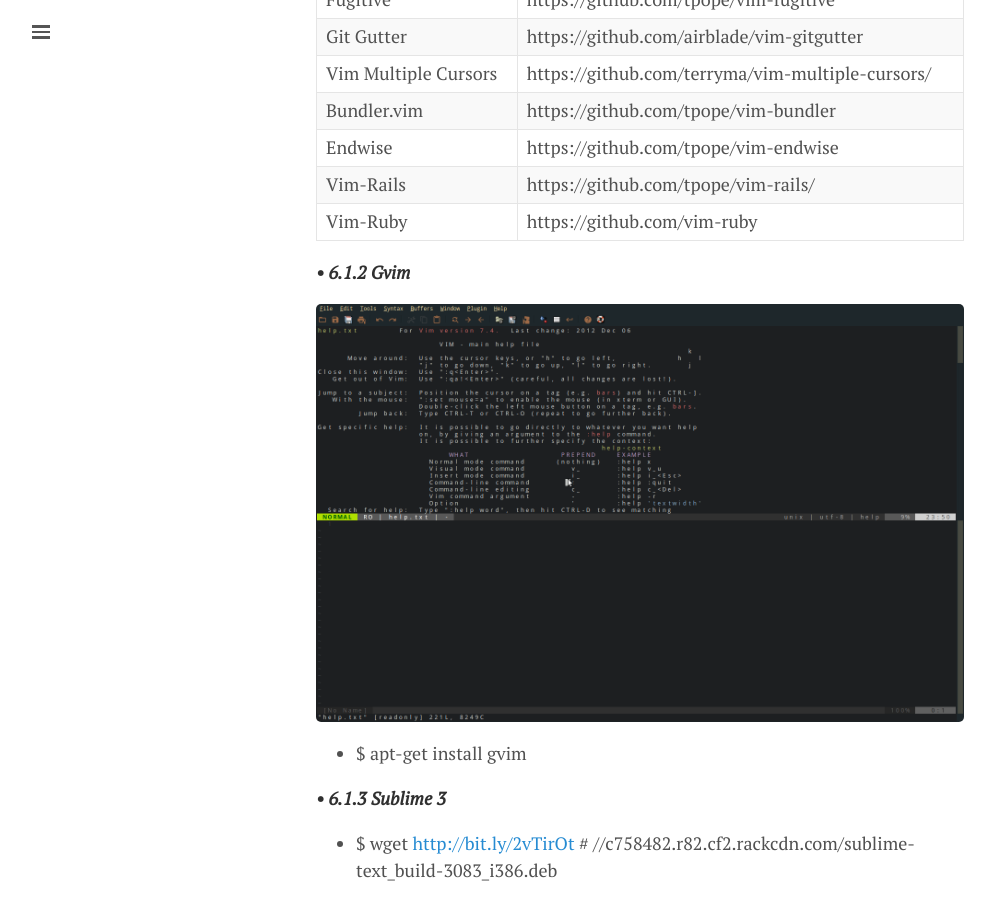
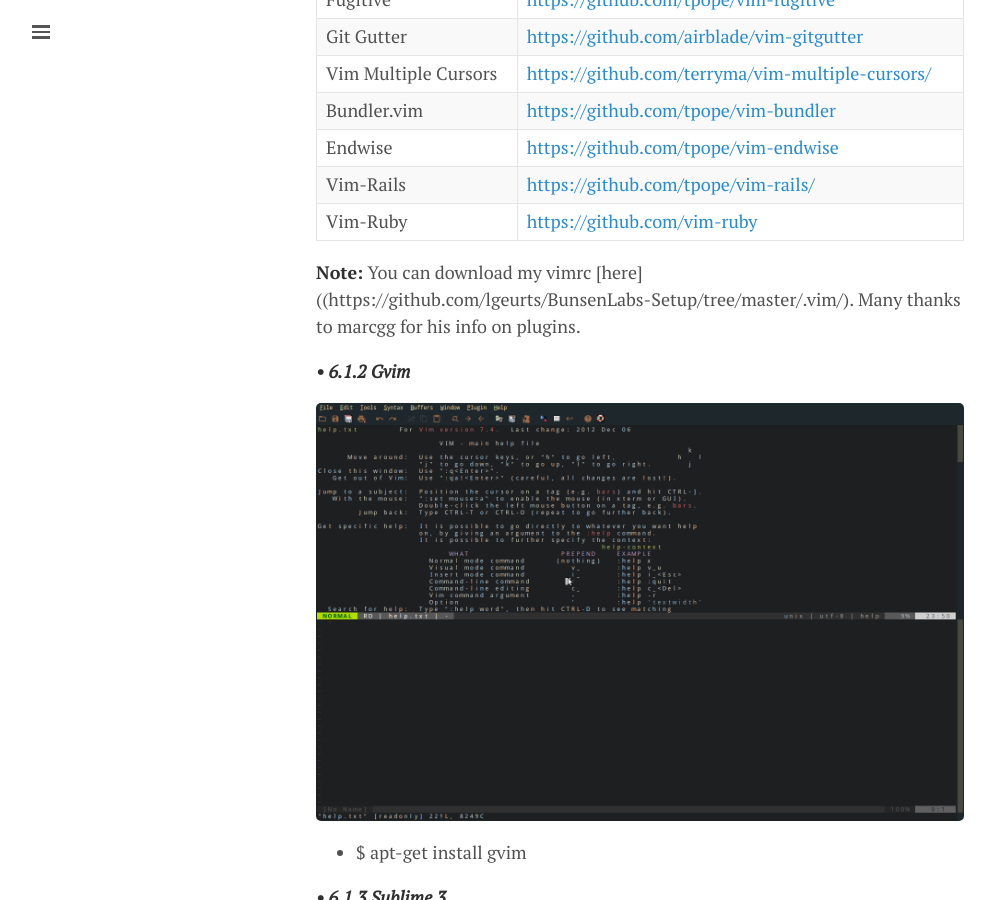
Before and after one commit to lgeurts/lgeurts.github.io, a Jekyll site: the page built from _posts/2017-07-11-bunsenlabs-linux-setup-notes-for dell-inspiron-6000.md, in a window 1280 px wide and 900 px high, scrolled down 7613 px. Shown: the whole window, without its empty margins (0-995 px from the left). Built offline with Jekyll 4.4.1, drawn with Linux system fonts in a browser that asks for light colours; nearby versions of some CDN libraries; comment, search, counter and statistics services are not loaded; some of the changed text lies outside the part shown.

Commit message:
Update 2017-07-11-bunsenlabs-linux-setup-notes-for dell-inspiron-6000.md

```diff
--- a/_posts/2017-07-11-bunsenlabs-linux-setup-notes-for dell-inspiron-6000.md
+++ b/_posts/2017-07-11-bunsenlabs-linux-setup-notes-for dell-inspiron-6000.md
@@ -227,18 +227,20 @@
 
 Name          | Link
 ------------- | --------
-Command-T     | https://github.com/wincent/command-t/
-NerdCommenter | https://github.com/scrooloose/nerdcommenter
-NerdTree      | https://github.com/scrooloose/nerdtree
-Lightline     | https://github.com/itchyny/lightline.vim
-Supertab      | https://github.com/ervandew/supertab
-Fugitive      | https://github.com/tpope/vim-fugitive
-Git Gutter    | https://github.com/airblade/vim-gitgutter
-Vim Multiple Cursors | https://github.com/terryma/vim-multiple-cursors/
-Bundler.vim   | https://github.com/tpope/vim-bundler
-Endwise       | https://github.com/tpope/vim-endwise
-Vim-Rails     | https://github.com/tpope/vim-rails/
-Vim-Ruby      | https://github.com/vim-ruby
+Command-T     | [https://github.com/wincent/command-t/](https://github.com/wincent/command-t/)
+NerdCommenter | [https://github.com/scrooloose/nerdcommenter](https://github.com/scrooloose/nerdcommenter)
+NerdTree      | [https://github.com/scrooloose/nerdtree](https://github.com/scrooloose/nerdtree)
+Lightline     | [https://github.com/itchyny/lightline.vim](https://github.com/itchyny/lightline.vim)
+Supertab      | [https://github.com/ervandew/supertab](https://github.com/ervandew/supertab)
+Fugitive      | [https://github.com/tpope/vim-fugitive](https://github.com/tpope/vim-fugitive)
+Git Gutter    | [https://github.com/airblade/vim-gitgutter](https://github.com/airblade/vim-gitgutter)
+Vim Multiple Cursors | [https://github.com/terryma/vim-multiple-cursors/](https://github.com/terryma/vim-multiple-cursors/)
+Bundler.vim   | [https://github.com/tpope/vim-bundler](https://github.com/tpope/vim-bundler)
+Endwise       | [https://github.com/tpope/vim-endwise](https://github.com/tpope/vim-endwise)
+Vim-Rails     | [https://github.com/tpope/vim-rails/](https://github.com/tpope/vim-rails/)
+Vim-Ruby      | [https://github.com/vim-ruby](https://github.com/vim-ruby)
+
+**Note:** You can download my vimrc [here]((https://github.com/lgeurts/BunsenLabs-Setup/tree/master/.vim/). Many thanks to marcgg for his info on plugins.
 
 ***• 6.1.2 Gvim***
 
```
